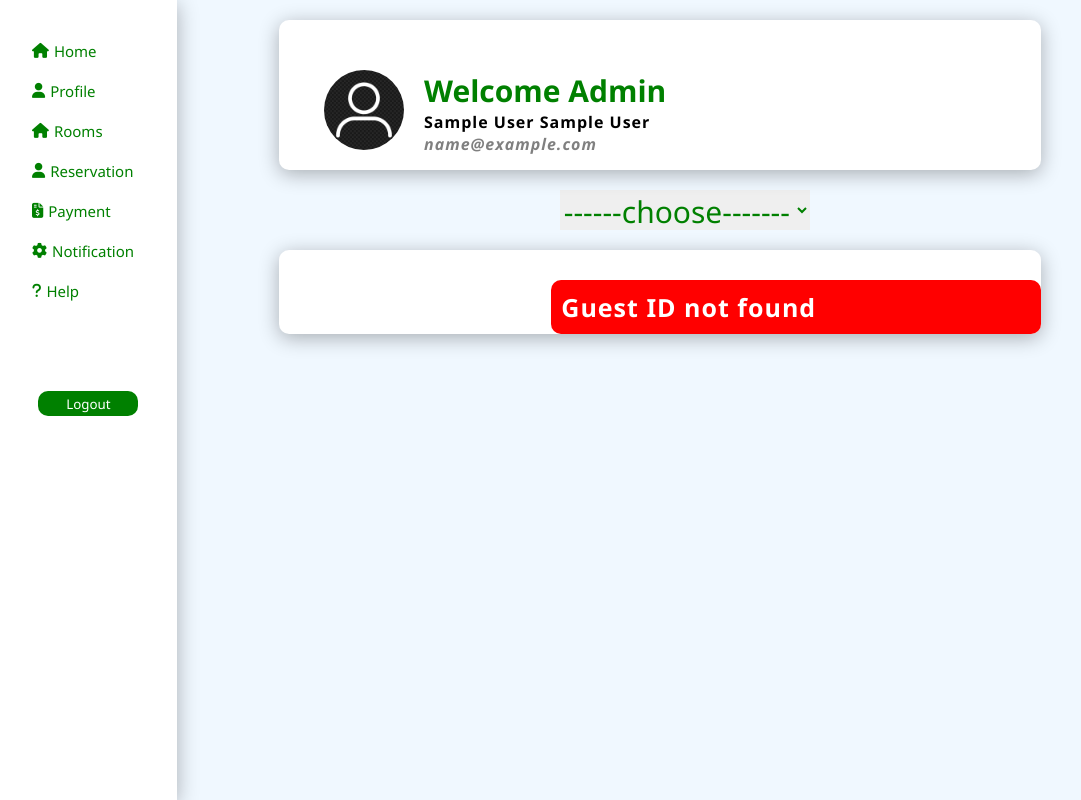
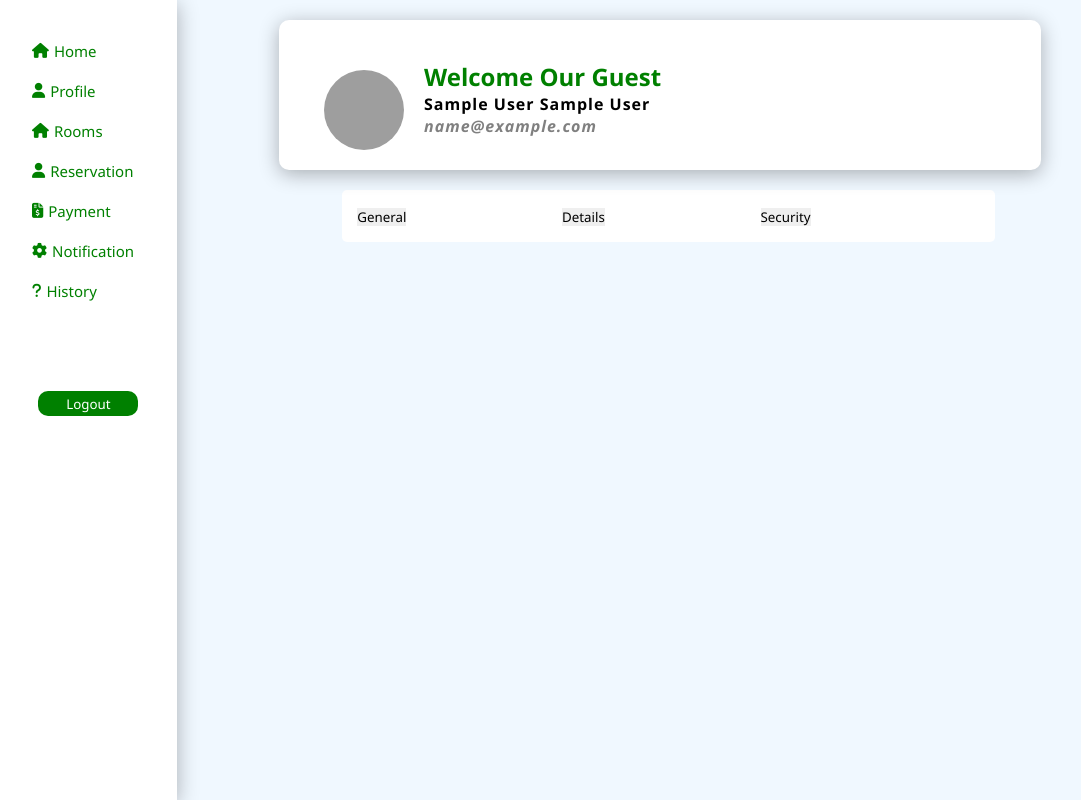
Before and after one commit to Hastings2004/Hotel-Management-system-with-php, a PHP site: page /admin/profile-admin.php in a window 1280 px wide. Shown: the whole page, without its empty margins (13-1094 px from the left). Run offline with PHP 8.4, Linux system fonts and the light colour scheme; the visitor is signed in with stand-in values (Sample User, id 1); data that the repository does not hold is empty; grey boxes are pictures that could not be loaded.

Commit message:
Update profile-admin.php

```diff
--- a/Hotel-Magement-System with php/admin/profile-admin.php
+++ b/Hotel-Magement-System with php/admin/profile-admin.php
@@ -7,7 +7,7 @@
 <head>
     <meta charset="UTF-8">
     <meta name="viewport" content="width=device-width, initial-scale=1.0">
-        <title>Admin Profile page</title>
+    <title>Profile</title>
     <link rel="stylesheet" href="../menu/dashboard.css">
     <link rel="stylesheet" href="https://cdnjs.cloudflare.com/ajax/libs/font-awesome/6.7.1/css/all.min.css">
 </head>
@@ -17,25 +17,25 @@
         <!------------------------------Naviagation bar section starts here------------------------------------->
         <div id="nav">
             <ul>
-                    <li><i class="fa-solid fa-house"></i> <a href="dashboard-admin.php">Home</a>
+                <li><i class="fa-solid fa-house"></i> <a href="dashboarduser.php">Home</a>
                 </li>
                 <li>
-                        <i class="fa-solid fa-user"></i><a href="profile-admin.php">Profile</a>
+                    <i class="fa-solid fa-user"></i><a href="profile.php">Profile</a>
                 </li>
                 <li>
-                        <i class="fa-solid fa-house"></i><a href="rooms-admin.php">Rooms</a>
+                    <i class="fa-solid fa-house"></i><a href="rooms.php">Rooms</a>
                 </li>
                 <li>
-                        <i class="fa-solid fa-user"></i><a href="reservation-admin.php">Reservation</a>
+                    <i class="fa-solid fa-user"></i><a href="reservation.php">Reservation</a>
                 </li>
                 <li>
-                        <i class="fa-solid fa-file-invoice-dollar"></i><a href="payment-admin.php">Payment</a>
+                    <i class="fa-solid fa-file-invoice-dollar"></i><a href="payment.php">Payment</a>
                 </li>
                 <li>
-                        <i class="fa-solid fa-gear"></i><a href="notification-admin.php">Notification</a>
+                    <i class="fa-solid fa-gear"></i><a href="notification.php">Notification</a>
                 </li>
                 <li>
-                        <i class="fa-solid fa-question"></i> <a href="">Help</a>
+                    <i class="fa-solid fa-question"></i> <a href="history.php">History</a>
                 </li>
 
                 <div class="logout">
@@ -49,10 +49,11 @@
         <!------------------------------Main content section starts here------------------------------------------------------>
 
         <section class="main">
-                <div class="profile">
-                    <img src="../menu/usericon.png " id="img">
-                    <div style=" padding-left: 10px;padding-top: 20px; ">
-                        <h3 style="font-size: 30px;">Welcome Admin</h3>
+            <div class="profile" >
+                <img src="usericon.png " id="img">
+                <div style=" padding-left: 10px;padding-top: 10px; ">
+                    <h3 style="font-size: 24px;">Welcome Our Guest</h3>
+
                     <p>
                         <?php
                             echo $_SESSION['first_name']." " . $_SESSION['last_name'];
@@ -66,16 +67,22 @@
                     </p>
                 </div>
             </div>
-                <div class="option">
-                    <select name="" id="option" style="margin-left: 35%; width: 250px; height: 40px; font-size: 30px; color: green; ">
-                    <option value="">------choose-------</option>
-                    <option value="security">Security</option>
-                    <option value="general">General</option>
-                    <option value="details">Details</option>
-                </select>
+            <div class="option"
+            style=" display: flex; margin-left: 15%; background-color: white; margin-right: 25%; border-radius: 5px; padding: 15px;">
+
+            <div style="margin-right:25%;">
+                <button id="general_btn" class="btn">General</button>
             </div>
-                <div id="details">
-                    <div style="margin-left: 20%; font-size: 25px;">
+            <div style="margin-right:25%;">
+                <button class="btn" id="detail_btn">Details</button>
+            </div>
+            <div style="margin-right:25%;">
+                <button class="btn" id="security_btn">Security</button>
+            </div>
+
+            </div>
+            <div id="details" style="display: none;">
+                <div style=" font-size: 25px;">
                     <?php
                         include '../classes/dbh.class.php';
                         include '../classes/guest-info.class.php';
@@ -86,18 +93,18 @@
                 </div>
 
             </div>
-                <form action="../classes/profile.class.php" method="post" id="general">
+            <form action="../classes/profile.class.php" method="post" id="general" style="display: none;">
                 <div>
                     <div class="personal-info ">
                         <h3>Personal Information</h3>
                         <label for="firstname ">Firstname</label><br>
-                            <input type="text " id="fname " name="fname" required><br>
+                        <input type="text " id="fname " name="fname"  required><br>
 
                         <label for="surname ">Surname</label><br>
-                            <input type="text " id="sname" name="sname" required><br>
+                        <input type="text " id="sname" name="sname"  required><br>
 
                         <label for="initials ">Initials</label><br>
-                            <input type="text " id="initials" name="initial" required><br>
+                        <input type="text " id="initials" name="initial"  required><br>
 
                         <label for="gender ">Gender</label><br>
                         <input type="text " id="gender " name="gender" required><br>
@@ -109,23 +116,23 @@
                         <input type="text " id="marital-status " name="marital" required><br>
 
                         <label for="title ">Title</label><br>
-                            <input type="text " id="title" name="title" required>
+                        <input type="text " id="title" name="title"  required>
                     </div>
 
 
                     <div class="contact-info ">
                         <h3>Contact Information</h3>
                         <label for="email ">Email Address</label><br>
-                            <input type="email " id="email" name="email" required><br>
+                        <input type="email " id="email" name="email"  required><br>
 
                         <label for="phone number ">Phone Number</label><br>
-                            <input type="number " id="phone_number" minlength="10" maxlength="11" name="phone" required><br>
+                        <input type="number " id="phone_number" minlength="10" maxlength="11" name="phone"  required><br>
 
                         <label for="national_id ">National ID</label><br>
-                            <input type="text " id="national_id" name="id_number" required><br>
+                        <input type="text " id="national_id" name="id_number"  required><br>
 
                         <label for="passport ">Passport ID</label><br>
-                            <input type="text " id="passport" name="passport" required><br>
+                        <input type="text " id="passport" name="passport"  required><br>
                         <button type="submit" name="update" id="update">Save</button>
                     </div>
 
@@ -135,13 +142,13 @@
 
             </form>
 
-                <form action="../classes/change_password.class.php" method="post" id="security">
+            <form action="../classes/change_password.class.php" method="post"  id="security" style="display: none;">
                 <div class="password ">
                     <h3>Security</h3>
 
                     <label for="old_password">Old Password</label>
                     <i class="fa-solid fa-eye" id="show-password "></i><br>
-                        <input type="password" id="old_password" name="oldpass" placeholder="Enter your old password"><br><br>
+                    <input type="password" id="old_password" name="oldpass"  placeholder="Enter your old password"><br><br>
 
                     <label for=" password ">New Password</label>
                     <i class="fa-solid fa-eye " id="show-password "></i><br>
@@ -163,30 +170,26 @@
 
     </div>
     <script>
-            let select = document.getElementById("option");
+
         let security = document.getElementById("security");
         let general = document.getElementById("general");
-            let details = document.getElementById("details")
+        let details = document.getElementById("details");
+        let security_btn = document.getElementById("security_btn");
+        let detail_btn = document.getElementById("detail_btn");
+        let general_btn = document.getElementById("general_btn");
 
-            select.addEventListener("change", () => {
-                if (select.value === "security") {
+        general_btn.addEventListener('click', (e)=>{
+            general.style.display = "block";
+        });
+
+        security_btn.addEventListener('click', (e)=>{
             security.style.display = "block";
-                } else {
-                    security.style.display = "none";
-                }
-                if (select.value === "general") {
-                    general.style.display = "block";
-                } else {
-                    general.style.display = "none";
-                }
-                if (select.value === "details") {
+        });
+
+        detail_btn.addEventListener("click", (e)=>{
             details.style.display = "block";
-                } else {
-                    details.style.display = "none";
-                }
+        });
 
-
-            });
     </script>
 </body>
 
```
Lines whose indentation alone changed are shown as unchanged.
